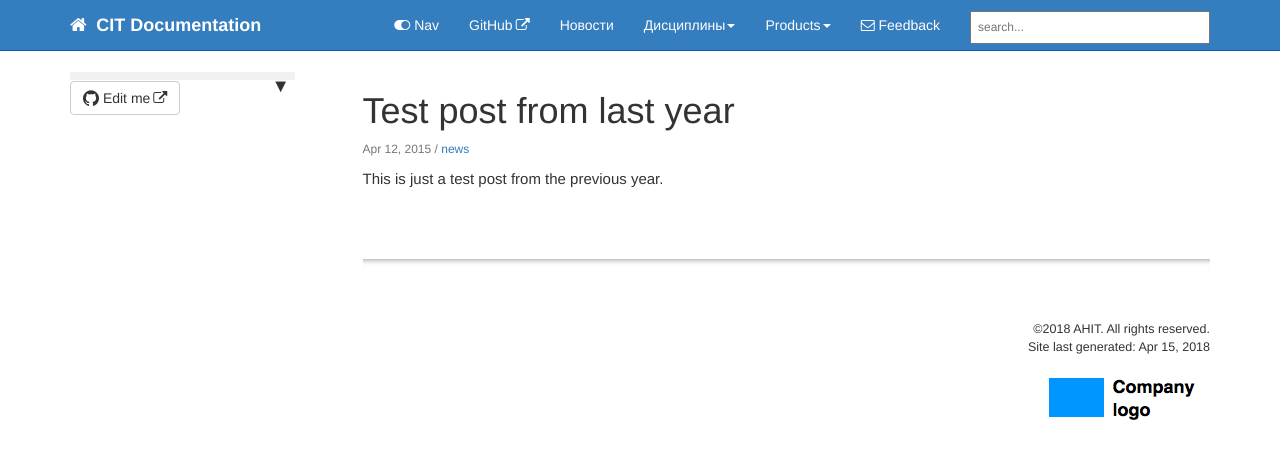
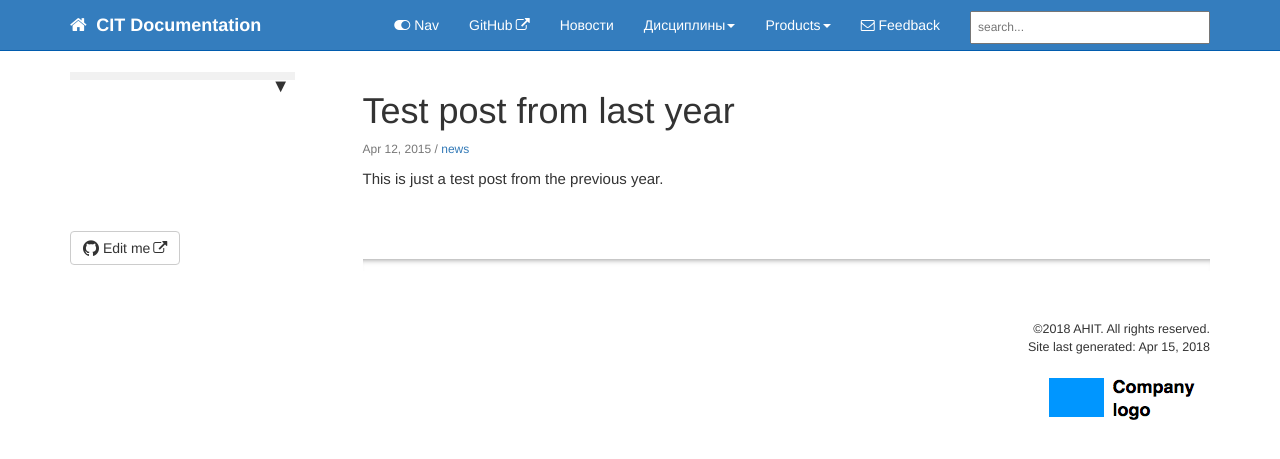
Before and after one commit to citDocs/citDocs.github.io, a Jekyll site: the page built from _posts/2015-04-12-test-post-last-year.md, in a window 1280 px wide. Shown: the top 459 px of the page. Built offline with Jekyll 4.4.1, drawn with Linux system fonts in a browser that asks for light colours; nearby versions of some CDN libraries; comment, search, counter and statistics services are not loaded.

Commit message:
Update customstyles.css

```diff
--- a/css/customstyles.css
+++ b/css/customstyles.css
@@ -1,6 +1,9 @@
 body {
     font-size:15px;
 }
+
+.br1{
+    height:150px;}
 
 .bs-callout {
     padding: 20px;
```
